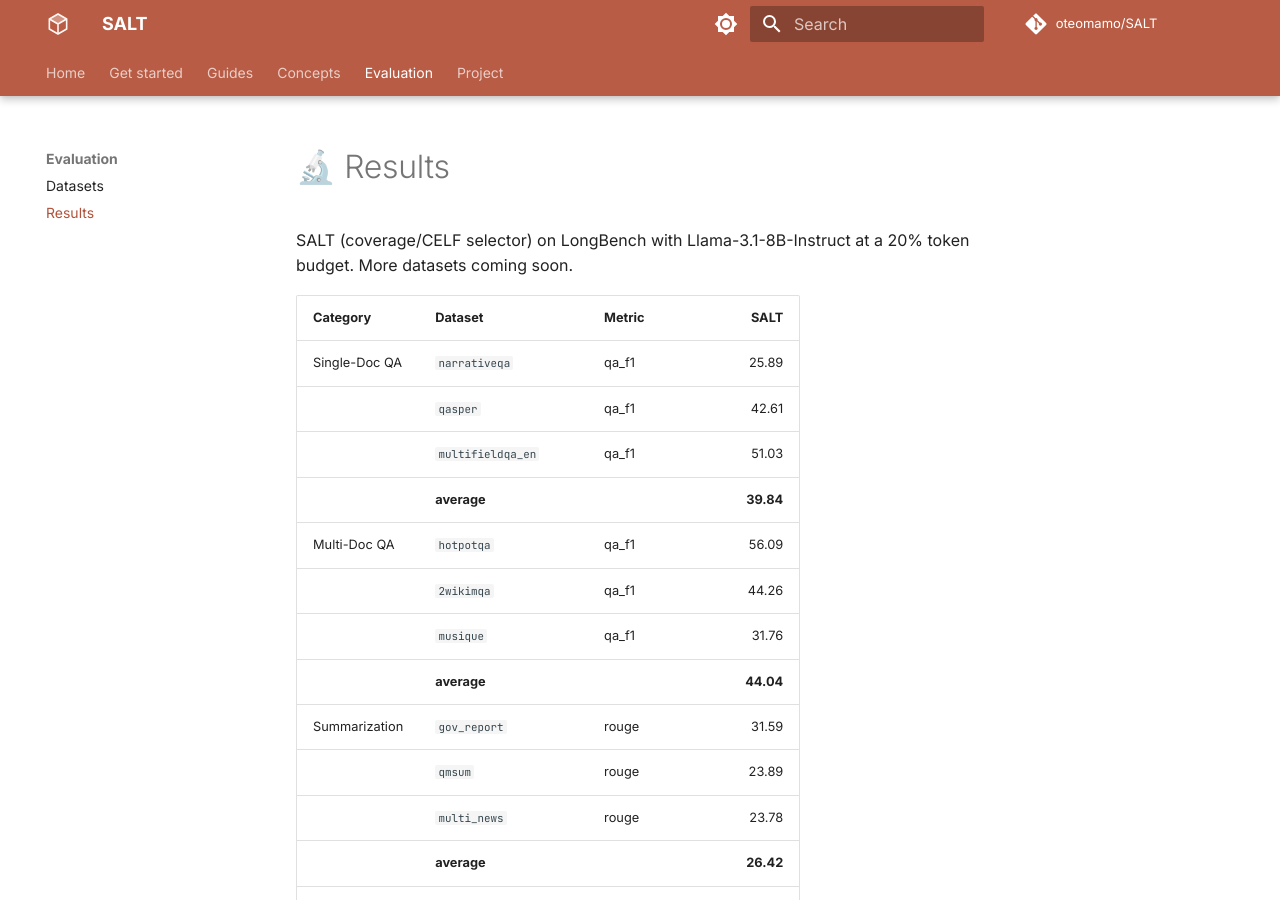
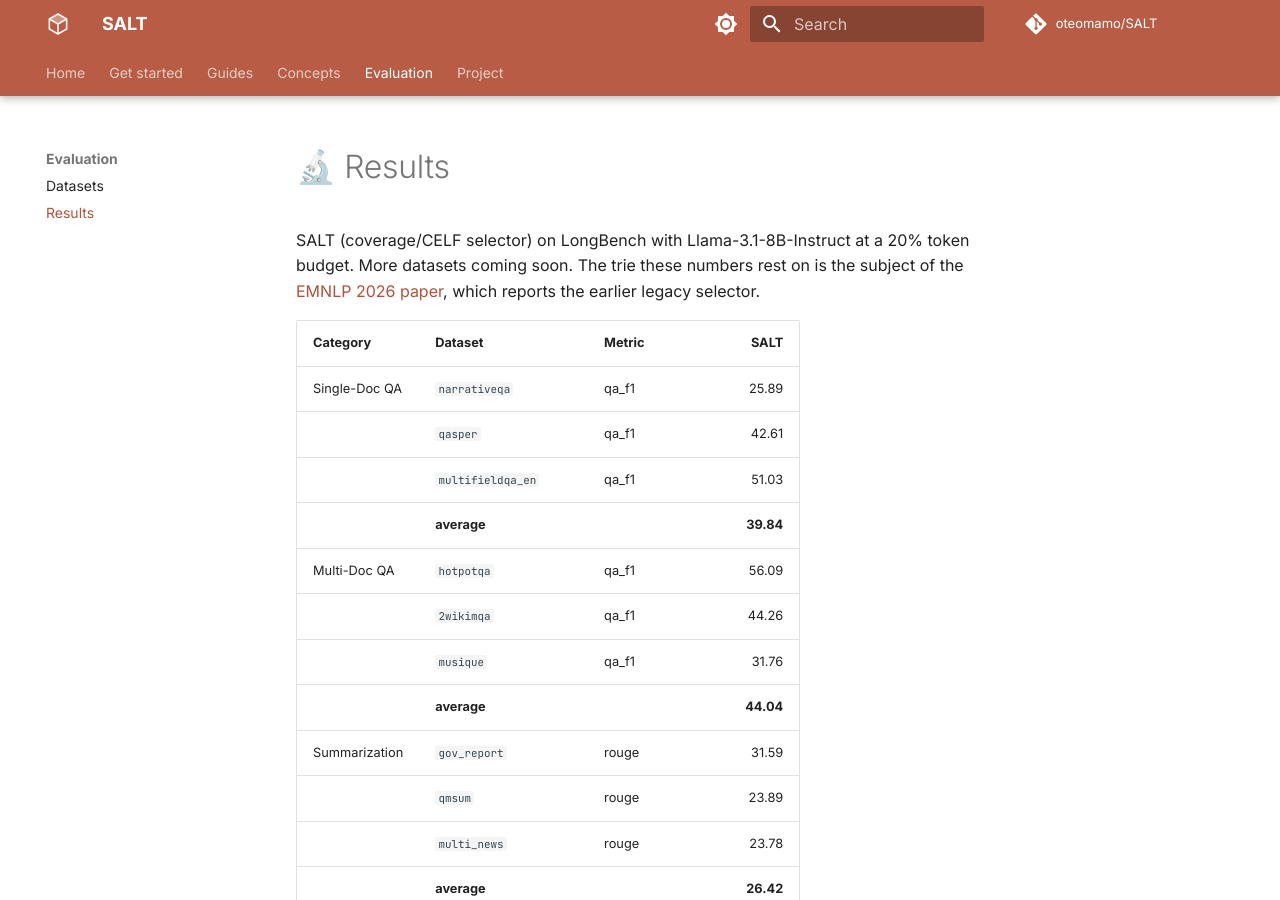
Before and after one commit to oteomamo/SALT, an MkDocs documentation site: the page built from docs/results.md, in a window 1280 px wide and 900 px high. Built offline with MkDocs 1.6.1 and Material for MkDocs 9.7.7, drawn with Linux system fonts in a browser that asks for light colours; comment, search, counter and statistics services are not loaded; the version menu is left out.

Commit message:
v2.11.46 docs site: the acceptance on the landing page and a Paper card

```diff
--- a/docs/results.md
+++ b/docs/results.md
@@ -1,7 +1,9 @@
 # 🔬 Results
 
 SALT (coverage/CELF selector) on LongBench with Llama-3.1-8B-Instruct at a 20%
-token budget. More datasets coming soon.
+token budget. More datasets coming soon. The trie these numbers rest
+on is the subject of the [EMNLP 2026 paper](paper.md), which reports
+the earlier legacy selector.
 
 | Category | Dataset | Metric | SALT |
 |---|---|---|---:|
--- a/pyproject.toml
+++ b/pyproject.toml
@@ -4,7 +4,7 @@ build-backend = "setuptools.build_meta"
 
 [project]
 name = "salt"
-version = "2.11.45"
+version = "2.11.46"
 description = "SALT: Salience-Aware Lexical Trie for Long-Context Compression"
 readme = "README.md"
 license = "MIT"
```
Also changed, not shown: docs/index.md (+24 -17 lines).
